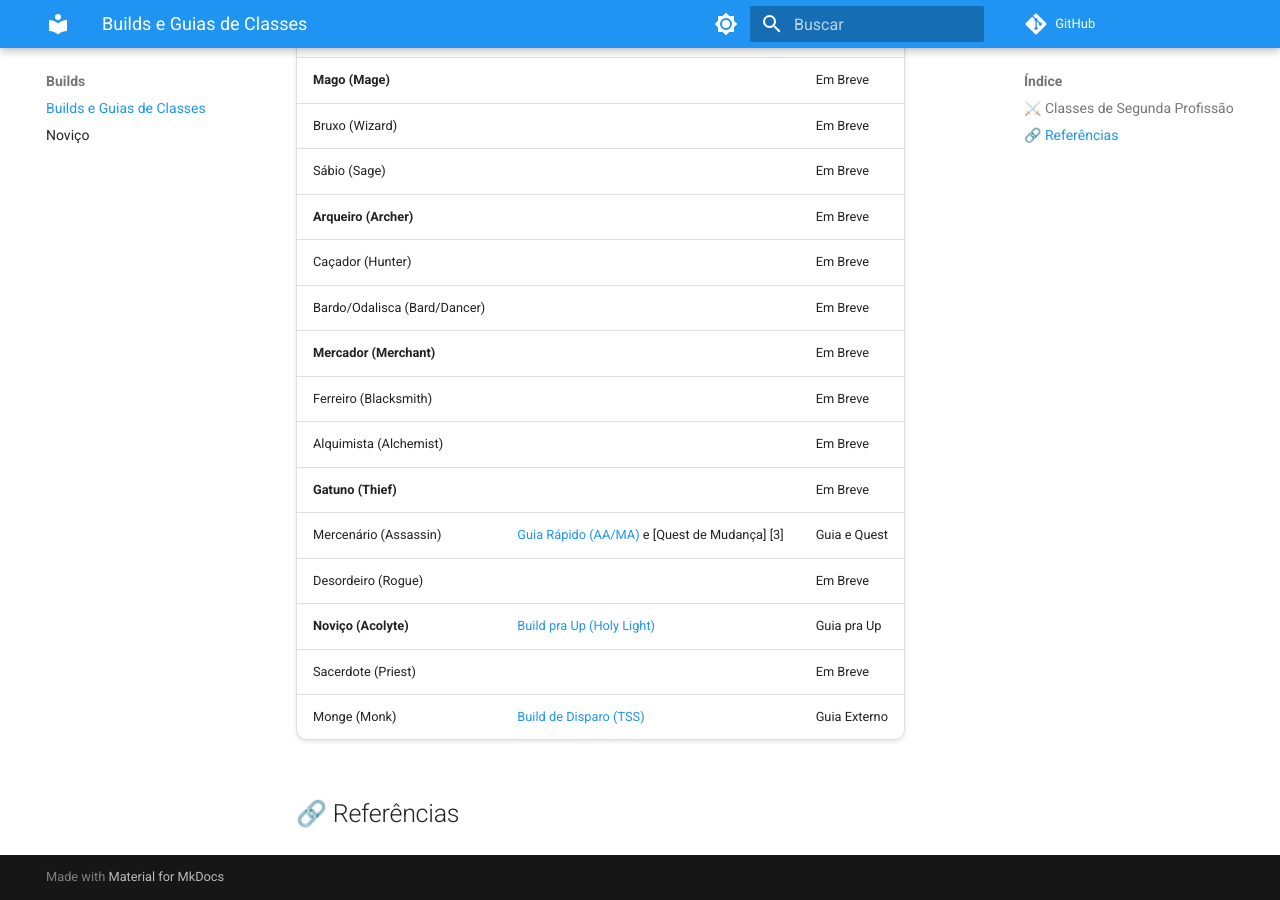
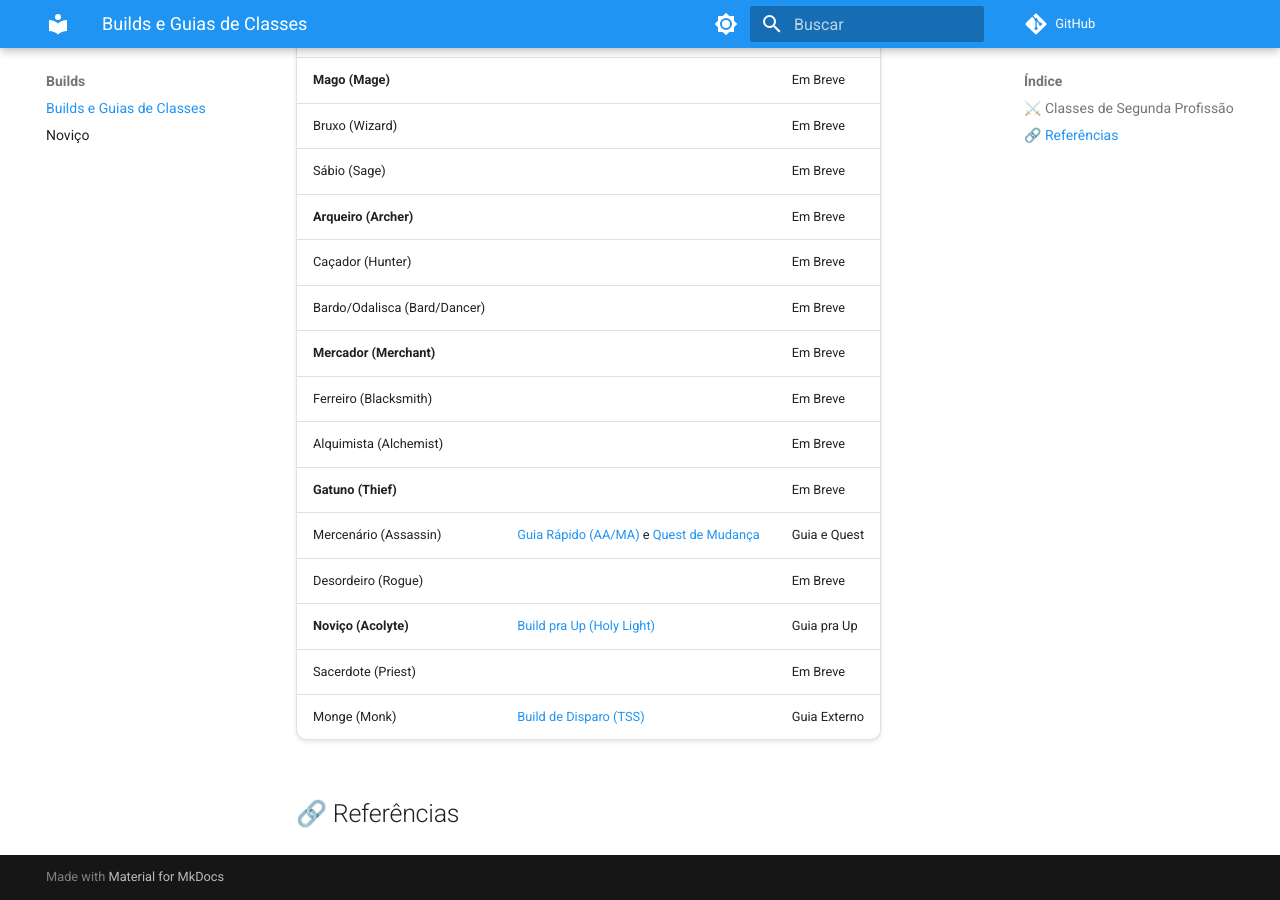
Before and after one commit to mythofyggdrasil/mythofyggdrasil.github.io, an MkDocs documentation site: the page built from docs/builds.md, in a window 1280 px wide and 900 px high, scrolled down 603 px. Built offline with MkDocs 1.6.1 and Material for MkDocs 9.7.7, drawn with Linux system fonts in a browser that asks for light colours; comment, search, counter and statistics services are not loaded.

Commit message:
Fix link reference for Mercenário (Assassin)

```diff
--- a/docs/builds.md
+++ b/docs/builds.md
@@ -28,7 +28,7 @@
 | Ferreiro (Blacksmith) | | Em Breve |
 | Alquimista (Alchemist) | | Em Breve |
 | **Gatuno (Thief)** | | Em Breve |
-| Mercenário (Assassin) | [Guia Rápido (AA/MA)](builds/assassin-cross.md) e [Quest de Mudança] [3] | Guia e Quest |
+| Mercenário (Assassin) | [Guia Rápido (AA/MA)](builds/assassin-cross.md) e [Quest de Mudança] [1] | Guia e Quest |
 | Desordeiro (Rogue) | | Em Breve |
 | **Noviço (Acolyte)**| [Build pra Up (Holy Light)](builds/novico.md) | Guia pra Up |
 | Sacerdote (Priest) | | Em Breve |
```
